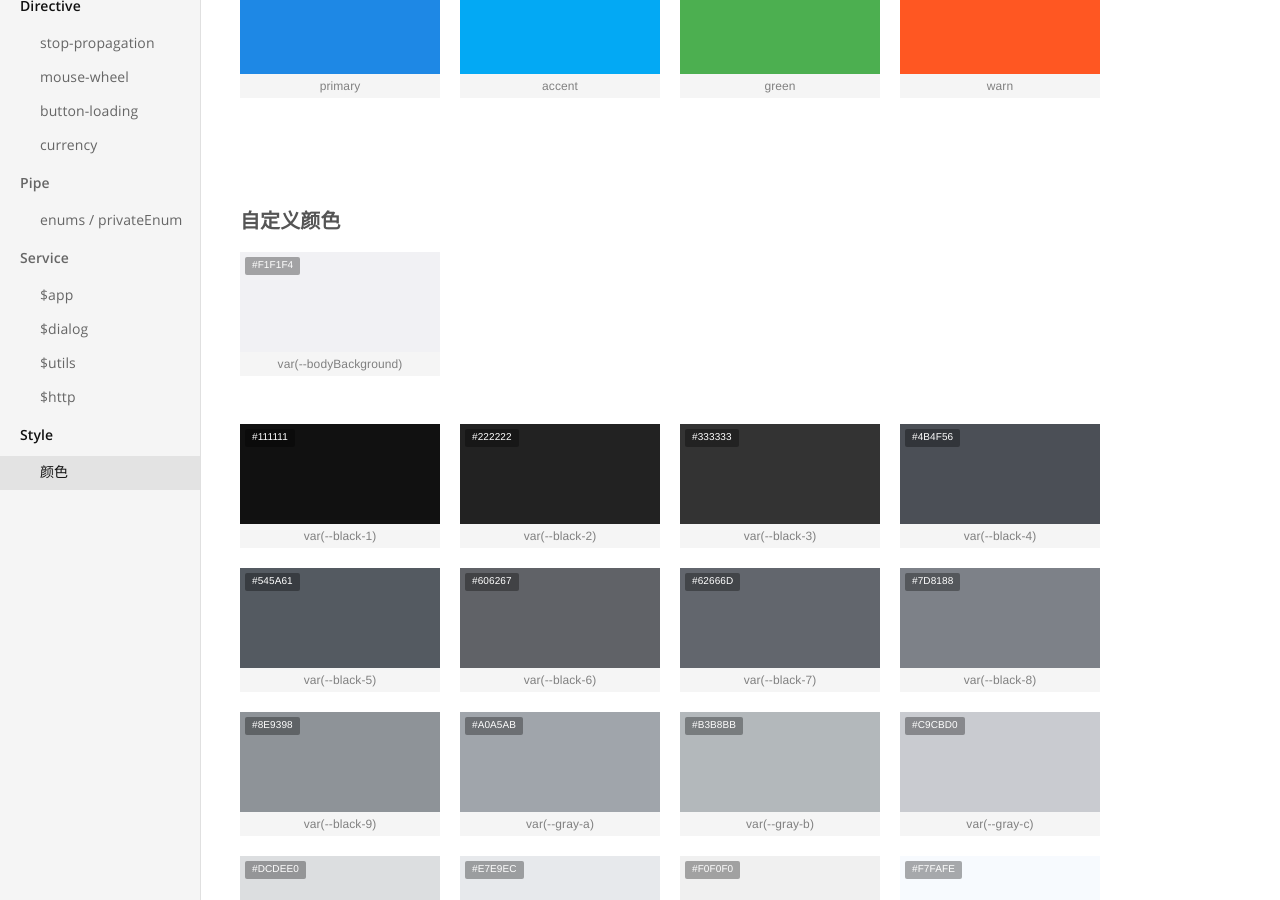
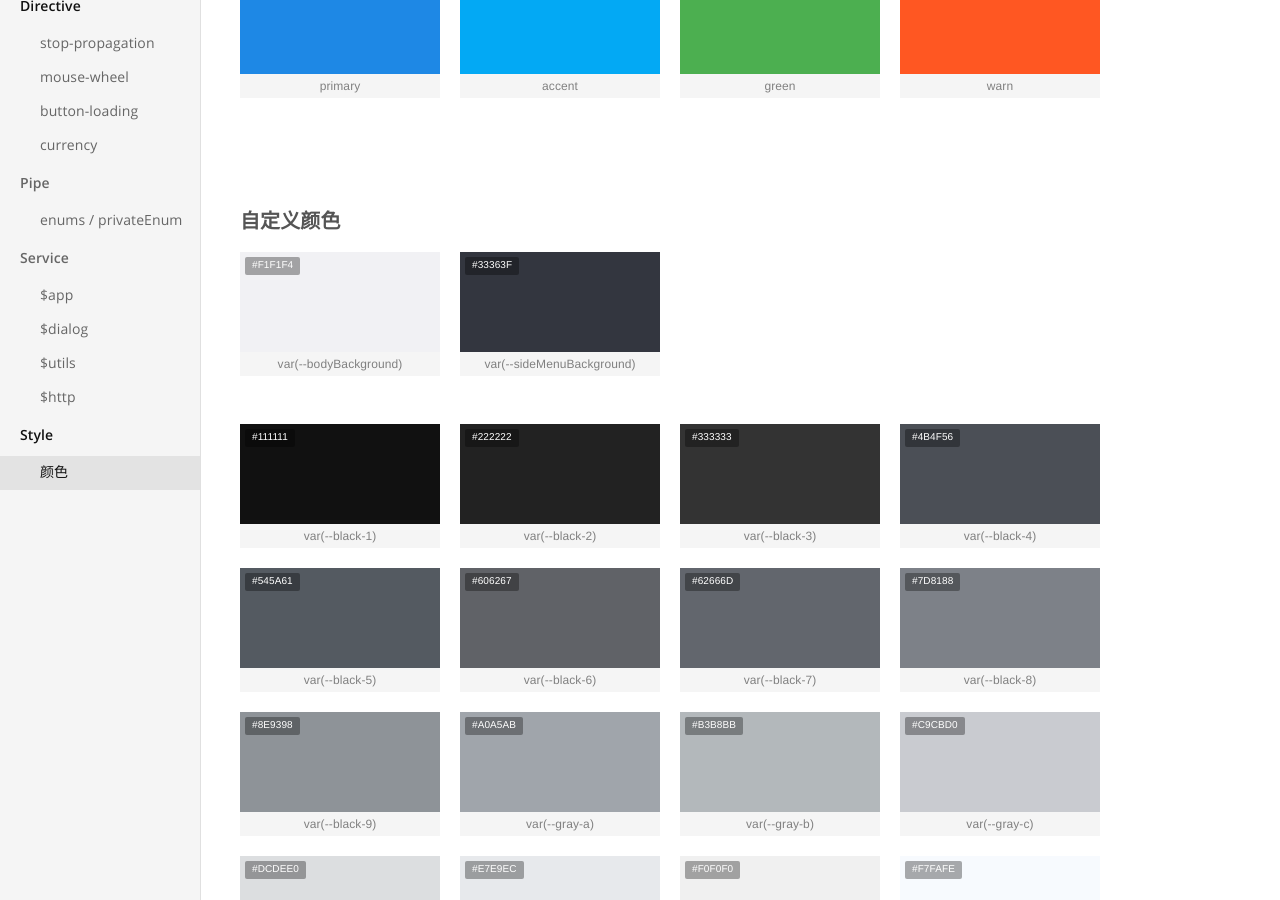
Before and after one commit to insaic/insaic.github.io, a Jekyll site: the page built from _docs/style/color.md, in a window 1280 px wide and 900 px high, scrolled down 337 px. Built offline with Jekyll 4.4.1, drawn with Linux system fonts in a browser that asks for light colours.

Commit message:
Update color.md

```diff
--- a/_docs/style/color.md
+++ b/_docs/style/color.md
@@ -55,6 +55,12 @@ order: 1
     <span>#f1f1f4</span>
     </div>
     <b>var(--bodyBackground)</b>
+  </li>
+  <li>
+    <div style="background-color: #33363f">
+    <span>#33363f</span>
+    </div>
+    <b>var(--sideMenuBackground)</b>
   </li>
 </ul>
 
```
